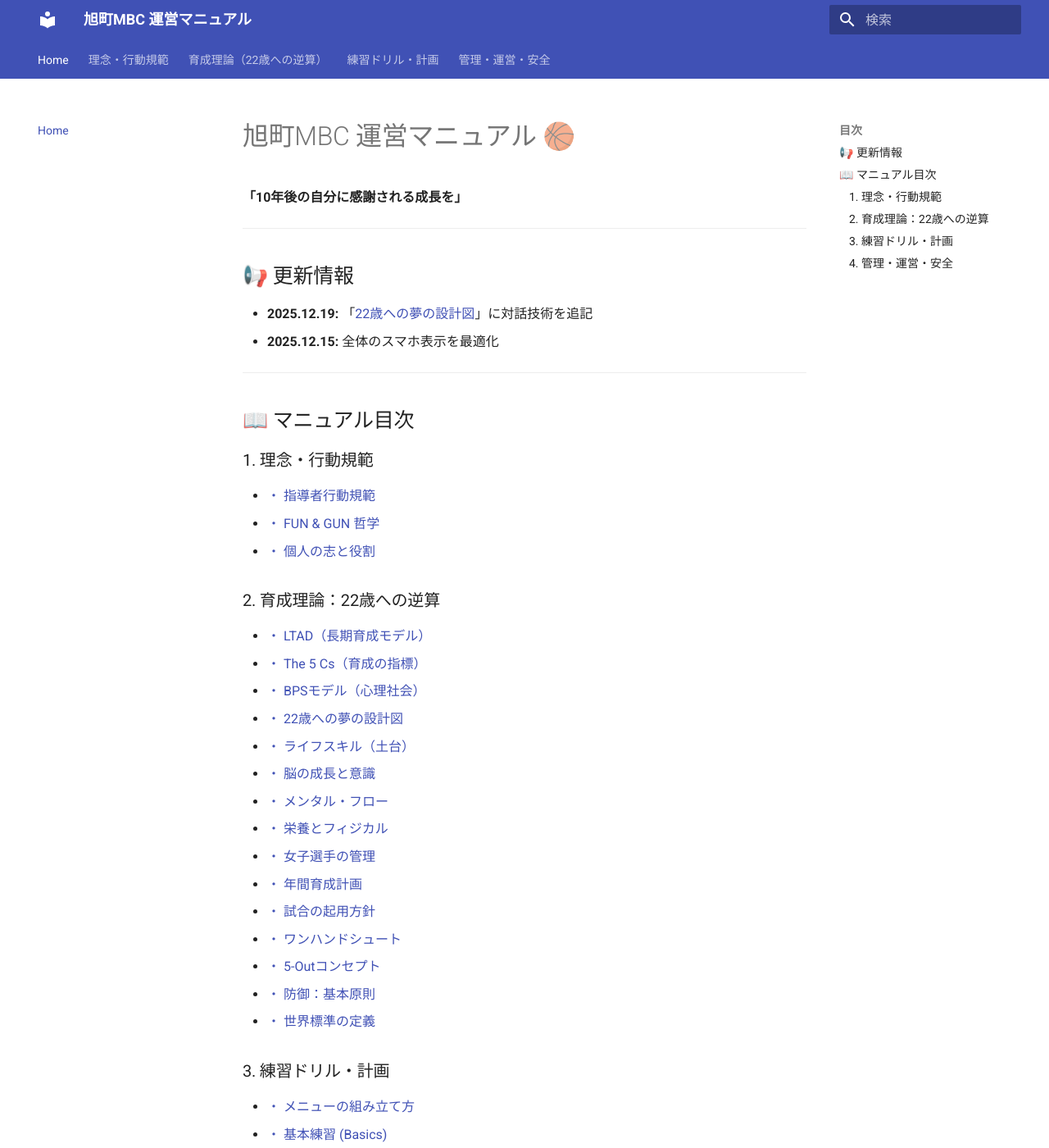
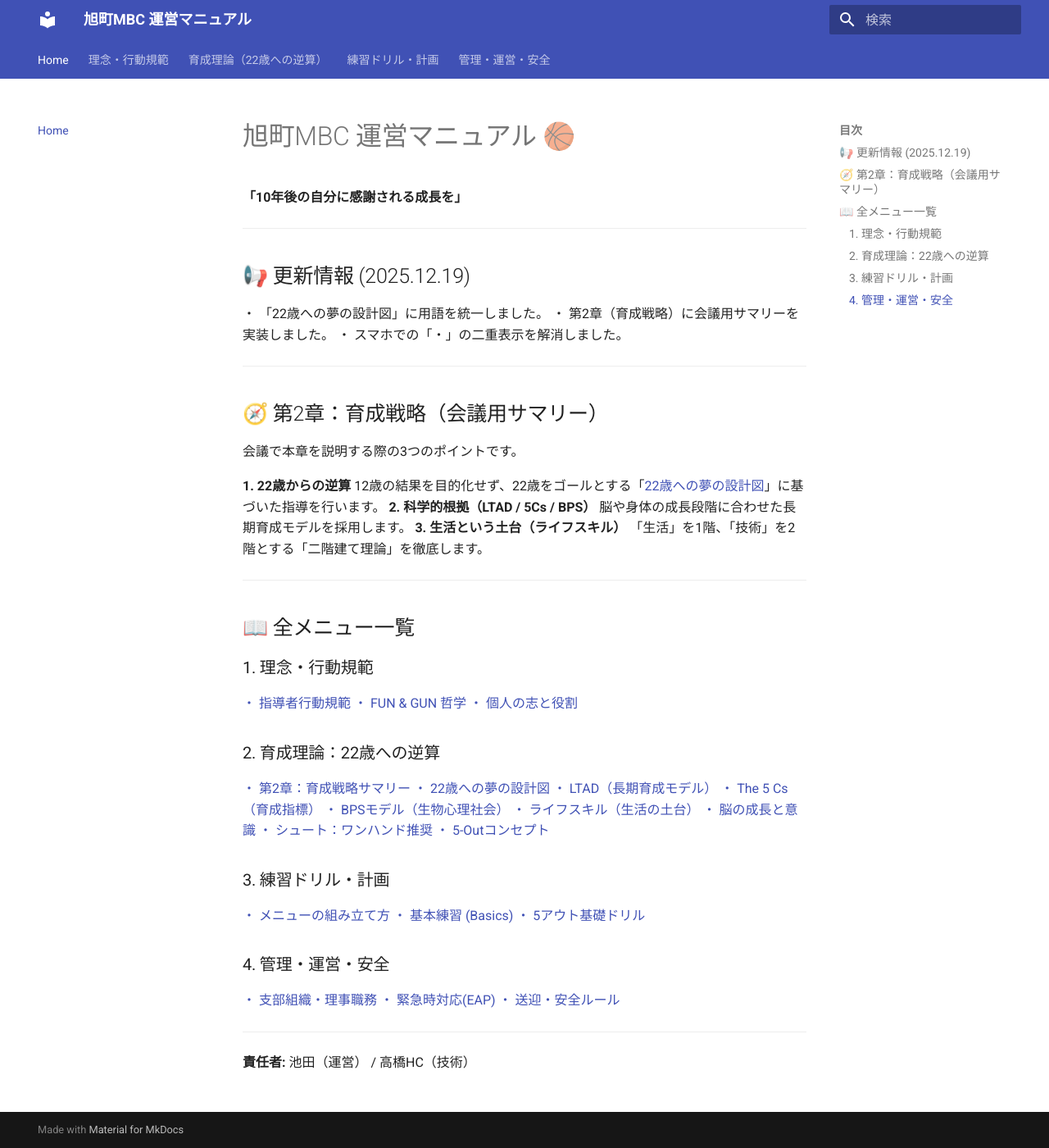
Before and after one commit to kawaiikumichan/asahicho-minibus-ops, an MkDocs documentation site: the page built from docs/index.md, in a window 1280 px wide and 1400 px high. Shown: the whole window at 82% size. Built offline with MkDocs 1.6.1 and Material for MkDocs 9.7.7, drawn with Linux system fonts in a browser that asks for light colours; some of the changed text lies outside the part shown.

Commit message:
Update index.md

```diff
--- a/docs/index.md
+++ b/docs/index.md
@@ -4,51 +4,52 @@
 
 ---
 
-## 📢 更新情報
-* **2025.12.19:** 「[22歳への夢の設計図](01_Coaching_Logics/dream_blueprint.md)」に対話技術を追記
-* **2025.12.15:** 全体のスマホ表示を最適化
+## 📢 更新情報 (2025.12.19)
+・ 「22歳への夢の設計図」に用語を統一しました。
+・ 第2章（育成戦略）に会議用サマリーを実装しました。
+・ スマホでの「・」の二重表示を解消しました。
 
 ---
 
-## 📖 マニュアル目次
+## 🧭 第2章：育成戦略（会議用サマリー）
+会議で本章を説明する際の3つのポイントです。
+
+**1. 22歳からの逆算**
+12歳の結果を目的化せず、22歳をゴールとする「[22歳への夢の設計図](01_Coaching_Logics/dream_blueprint.md)」に基づいた指導を行います。
+**2. 科学的根拠（LTAD / 5Cs / BPS）**
+脳や身体の成長段階に合わせた長期育成モデルを採用します。
+**3. 生活という土台（ライフスキル）**
+「生活」を1階、「技術」を2階とする「二階建て理論」を徹底します。
+
+---
+
+## 📖 全メニュー一覧
 
 ### 1. 理念・行動規範
-* [・ 指導者行動規範](00_Philosophy/coaching_code.md)
-* [・ FUN & GUN 哲学](00_Philosophy/fun_and_gun.md)
-* [・ 個人の志と役割](01_Coaching_Logics/individual_goals.md)
+[・ 指導者行動規範](00_Philosophy/coaching_code.md)
+[・ FUN & GUN 哲学](00_Philosophy/fun_and_gun.md)
+[・ 個人の志と役割](01_Coaching_Logics/individual_goals.md)
 
 ### 2. 育成理論：22歳への逆算
-* [・ LTAD（長期育成モデル）](01_Coaching_Logics/ltad.md)
-* [・ The 5 Cs（育成の指標）](01_Coaching_Logics/5cs.md)
-* [・ BPSモデル（心理社会）](01_Coaching_Logics/bps_model.md)
-* [・ 22歳への夢の設計図](01_Coaching_Logics/dream_blueprint.md)
-* [・ ライフスキル（土台）](01_Coaching_Logics/life_skills.md)
-* [・ 脳の成長と意識](01_Coaching_Logics/growth_mindset.md)
-* [・ メンタル・フロー](01_Coaching_Logics/mental_flow.md)
-* [・ 栄養とフィジカル](01_Coaching_Logics/nutrition.md)
-* [・ 女子選手の管理](01_Coaching_Logics/female_athlete.md)
-* [・ 年間育成計画](01_Coaching_Logics/annual_plan.md)
-* [・ 試合の起用方針](01_Coaching_Logics/game_policy.md)
-* [・ ワンハンドシュート](01_Coaching_Logics/shooting_standard.md)
-* [・ 5-Outコンセプト](01_Coaching_Logics/5out.md)
-* [・ 防御：基本原則](01_Coaching_Logics/defense_basic.md)
-* [・ 世界標準の定義](01_Coaching_Logics/world_standards.md)
+[・ 第2章：育成戦略サマリー](01_Coaching_Logics/index.md)
+[・ 22歳への夢の設計図](01_Coaching_Logics/dream_blueprint.md)
+[・ LTAD（長期育成モデル）](01_Coaching_Logics/ltad.md)
+[・ The 5 Cs（育成指標）](01_Coaching_Logics/5cs.md)
+[・ BPSモデル（生物心理社会）](01_Coaching_Logics/bps_model.md)
+[・ ライフスキル（生活の土台）](01_Coaching_Logics/life_skills.md)
+[・ 脳の成長と意識](01_Coaching_Logics/growth_mindset.md)
+[・ シュート：ワンハンド推奨](01_Coaching_Logics/shooting_standard.md)
+[・ 5-Outコンセプト](01_Coaching_Logics/5out.md)
 
 ### 3. 練習ドリル・計画
-* [・ メニューの組み立て方](02_Training_Drills/practice_planning.md)
-* [・ 基本練習 (Basics)](02_Training_Drills/basics.md)
-* [・ コーディネーション](02_Training_Drills/coordination.md)
-* [・ 5アウト基礎ドリル](02_Training_Drills/5out_basics.md)
+[・ メニューの組み立て方](02_Training_Drills/practice_planning.md)
+[・ 基本練習 (Basics)](02_Training_Drills/basics.md)
+[・ 5アウト基礎ドリル](02_Training_Drills/5out_basics.md)
 
 ### 4. 管理・運営・安全
-* [・ 支部組織・理事職務](03_Operations/organization.md)
-* [・ 緊急時対応(EAP)](03_Operations/eap.md)
-* [・ 保護者ガイドライン](03_Operations/parents_guide.md)
-* [・ チームルール（選手）](03_Operations/team_rules_player.md)
-* [・ チームルール（保護者）](03_Operations/team_rules_parent.md)
-* [・ 練習試合 主催手順](03_Operations/hosting_practice_match.md)
-* [・ 大会協力業務](03_Operations/tournament_duty.md)
-* [・ 送迎・安全ルール](03_Operations/transport_safety.md)
+[・ 支部組織・理事職務](03_Operations/organization.md)
+[・ 緊急時対応(EAP)](03_Operations/eap.md)
+[・ 送迎・安全ルール](03_Operations/transport_safety.md)
 
 ---
-**管理:** 池田 / **技術:** 高橋HC
+**責任者:** 池田（運営） / 高橋HC（技術）
```
